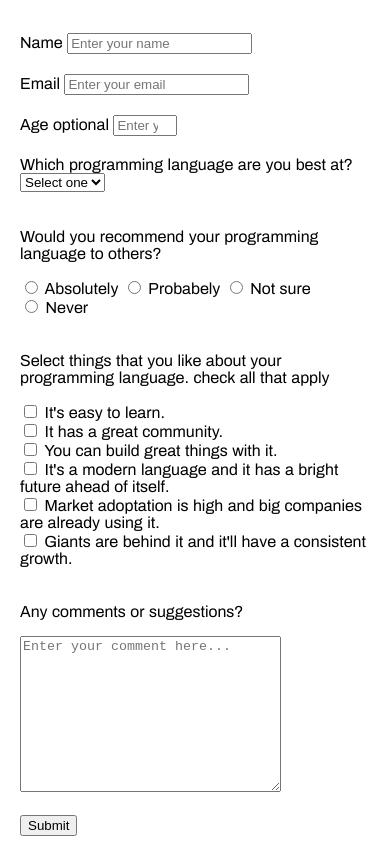
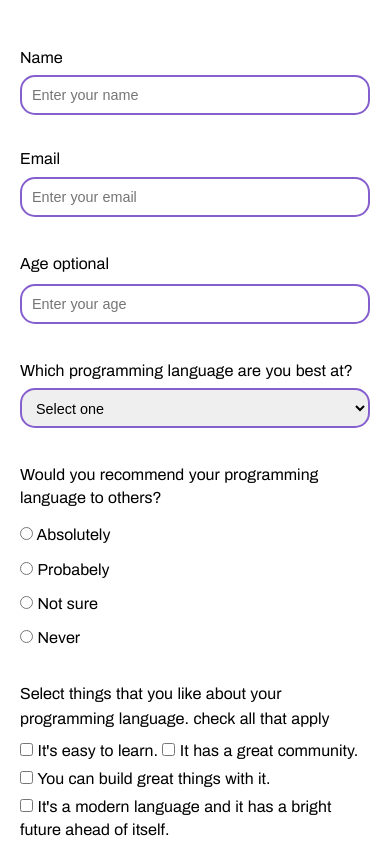
Before and after one commit to SepSol/survey-form, a plain HTML site: page index.html in a window 390 px wide. Shown: the part 387-1231 px from the top of the page. Drawn offline with Linux system fonts and the light colour scheme.

Commit message:
I think I've finished the mobile side of things

```diff
--- a/styles.css
+++ b/styles.css
@@ -7,12 +7,20 @@
 
 :root {
   --primary-color: #865fce;
+  --secondary-color: #E8A437;
+  --form-input-width: 100%;
+  --form-input-height: 40px;
+  --form-input-padding: 10px;
+  --form-input-font-size: 0.9em;
+  --form-input-borders: 2px solid var(--primary-color);
+  --form-input-border-radius: 15px;
 }
 
 body {
   margin: 0;
   overflow-x: hidden;
   font-family: 'Archivo', sans-serif;
+  line-height: 1.4em;
 }
 
 .hamburger-menu {
@@ -49,17 +57,78 @@ header hr {
 }
 
 form#survey-form {
-  margin: 0 20px;
+  margin: 30px 20px;
 }
 
 form div.form-group {
-  margin: 20px 0;
+  margin: 30px 0;
 }
 
 form div.form-group * {
   display: inline-block;
+  margin: 3px 0;
 }
 
+form #name-label, #email-label, #number-label {
+  display: block;
+}
+
+form #name, #email, #number, #comments {
+  box-sizing: border-box;
+  width: var(--form-input-width);
+  height: var(--form-input-height);
+  padding: var(--form-input-padding);
+  font-size: var(--form-input-font-size);
+  border: var(--form-input-borders);
+  border-radius: var(--form-input-border-radius);
+  outline: none;
+}
+
+form #comments {
+  height: 200px
+}
+
+form #name:focus, #email:focus, #number:focus, #comments:focus {
+  border-color: var(--secondary-color);
+}
+
+form select#dropdown {
+  box-sizing: border-box;
+  width: var(--form-input-width);
+  height: var(--form-input-height);
+  padding: var(--form-input-padding);
+  font-size: var(--form-input-font-size);
+  border: var(--form-input-borders);
+  border-radius: var(--form-input-border-radius);
+  outline: none;
+}
+
+form select#dropdown:focus {
+  border-color: var(--secondary-color)
+}
+
+form .radios label, .checkboxes label {
+  display: block;
+  margin-top: 12px;
+}
+
+form button#submit {
+  width: 60%;
+  height: 30px;
+  margin: 0 auto;
+  display: block;
+  box-sizing: border-box;
+  background-color: var(--primary-color);
+  color: #eee;
+  border-radius: var(--form-input-border-radius);
+  border: transparent;
+  text-transform: uppercase;
+  outline: none;
+}
+
+form button#submit:hover {
+  background-color: #513585;
+}
 
 footer {
   background-color: var(--primary-color);
```
